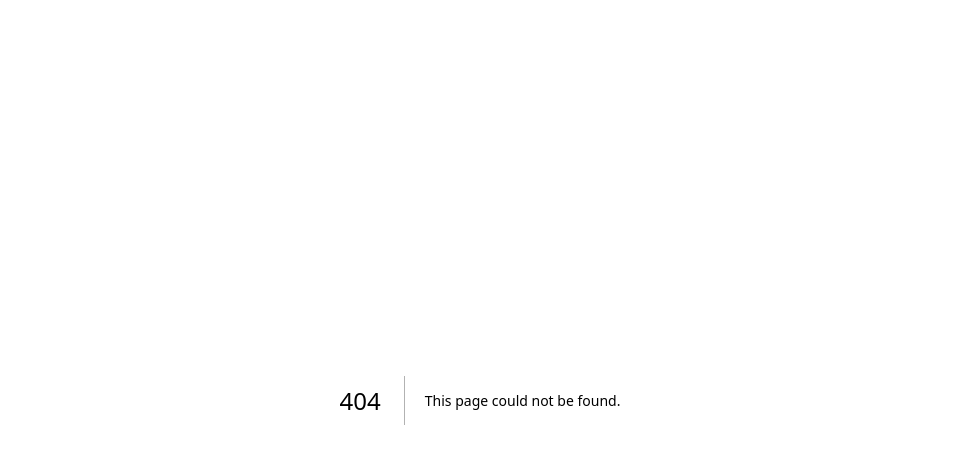
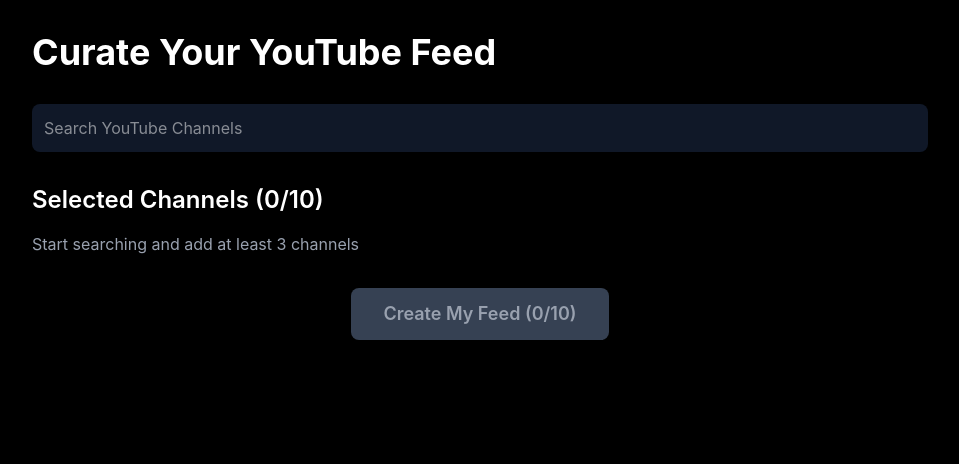
Before and after one commit to HehLul/FocusFeed, a Next.js app: page /setup in a window 1280 px wide. Before the commit this address had no page. Shown: the top 464 px of the page, without its empty margins (160-1119 px from the left). Built offline with nearby package versions, Linux system fonts and the light colour scheme.

Commit message:
ADDED setup page.

```diff
--- /dev/null
+++ b/src/app/api/youtube/search-channels/route.js
@@ -0,0 +1,38 @@
+// src/app/api/youtube/search-channels/route.js
+import { NextResponse } from 'next/server';
+
+export async function GET(request) {
+  const { searchParams } = new URL(request.url);
+  const query = searchParams.get('q');
+
+  if (!query) {
+    return NextResponse.json({
+      error: 'Search query is required'
+    }, { status: 400 });
+  }
+
+  try {
+    const apiKey = process.env.YOUTUBE_API_KEY;
+    const apiUrl = `https://www.googleapis.com/youtube/v3/search?part=snippet&type=channel&q=${encodeURIComponent(query)}&key=${apiKey}&maxResults=10`;
+
+    const response = await fetch(apiUrl, {
+      method: 'GET',
+      headers: {
+        'Content-Type': 'application/json'
+      }
+    });
+
+    if (!response.ok) {
+      throw new Error('Failed to fetch YouTube channels');
+    }
+
+    const data = await response.json();
+
+    return NextResponse.json(data);
+  } catch (error) {
+    console.error('YouTube API Error:', error);
+    return NextResponse.json({
+      error: 'Failed to search YouTube channels'
+    }, { status: 500 });
+  }
+}
--- a/src/app/page.js
+++ b/src/app/page.js
@@ -42,17 +42,17 @@ export default function Home() {
           <div className="text-2xl font-bold">FocusFeed</div>
           <div className="space-x-4">
             <button
-              className="text-white bg-transparent border border-white px-4 py-2 rounded"
+              className="text-white bg-transparent border border-white px-6 py-2   rounded"
               onClick={() => setIsSignupOpen(true)}
             >
               Log in
             </button>
-            <button
+            {/* <button
               className="text-black bg-white px-4 py-2 rounded"
               onClick={() => setIsSignupOpen(true)}
             >
               Sign up
-            </button>
+            </button> */}
           </div>
         </div>
       </nav>
--- /dev/null
+++ b/src/app/setup/page.js
@@ -0,0 +1,238 @@
+"use client";
+
+import React, { useState, useEffect } from 'react';
+import { useRouter } from 'next/navigation';
+
+export default function ChannelSetup() {
+  const router = useRouter();
+  const [searchTerm, setSearchTerm] = useState('');
+  const [searchResults, setSearchResults] = useState([]);
+  const [selectedChannels, setSelectedChannels] = useState([]);
+  const [isLoading, setIsLoading] = useState(false);
+  const [error, setError] = useState(null);
+
+  // Improved thumbnail selection function
+  const getChannelThumbnail = (channel) => {
+    const defaultThumbnail = '/default-channel-thumbnail.png';
+
+    try {
+      const thumbnails = channel.snippet?.thumbnails;
+
+      if (thumbnails) {
+        // Preference order: high > medium > default
+        if (thumbnails.high) return thumbnails.high.url;
+        if (thumbnails.medium) return thumbnails.medium.url;
+        if (thumbnails.default) return thumbnails.default.url;
+      }
+
+      return defaultThumbnail;
+    } catch (error) {
+      console.error('Thumbnail selection error:', error);
+      return defaultThumbnail;
+    }
+  };
+
+  // Debounce search to reduce API calls
+  useEffect(() => {
+    const delayDebounceFn = setTimeout(() => {
+      if (searchTerm.trim()) {
+        searchYouTubeChannels();
+      } else {
+        setSearchResults([]);
+      }
+    }, 500);
+
+    return () => clearTimeout(delayDebounceFn);
+  }, [searchTerm]);
+
+  const searchYouTubeChannels = async () => {
+    setIsLoading(true);
+    setError(null);
+    try {
+      const response = await fetch(`/api/youtube/search-channels?q=${encodeURIComponent(searchTerm)}`);
+      const data = await response.json();
+
+      // Filter only channel results
+      const channelResults = data.items.filter(item =>
+        item.id.kind === 'youtube#channel'
+      );
+
+      // Process channels
+      const processedChannels = channelResults.map((channel, index) => ({
+        id: channel.id.channelId,
+        uniqueKey: `${channel.id.channelId}-${index}`,
+        title: channel.snippet.channelTitle,
+        description: channel.snippet.description,
+        thumbnailUrl: getChannelThumbnail(channel),
+        rawChannel: channel
+      }));
+
+      setSearchResults(processedChannels);
+    } catch (error) {
+      console.error('Error searching YouTube channels:', error);
+      setError(error.message || 'Failed to search channels');
+    } finally {
+      setIsLoading(false);
+    }
+  };
+
+  const removeChannel = (channelId) => {
+    setSelectedChannels(prev =>
+      prev.filter(channel => channel.id !== channelId)
+    );
+  };
+
+  const addChannel = (channel) => {
+    // Prevent duplicate channels and limit to 10
+    if (!selectedChannels.some(c => c.id === channel.id) && selectedChannels.length < 10) {
+      setSelectedChannels(prev => [...prev, channel]);
+      setSearchTerm('');
+      setSearchResults([]);
+    }
+  };
+
+  const handleSubmit = async () => {
+    if (selectedChannels.length < 3) {
+      alert('Please select at least 3 channels');
+      return;
+    }
+
+    try {
+      const response = await fetch('/api/feed/create', {
+        method: 'POST',
+        headers: {
+          'Content-Type': 'application/json',
+        },
+        body: JSON.stringify({
+          channels: selectedChannels.map(channel => ({
+            id: channel.id,
+            title: channel.title,
+            thumbnail: channel.thumbnailUrl
+          }))
+        })
+      });
+
+      const result = await response.json();
+
+      if (result.success) {
+        router.push('/feed');
+      } else {
+        setError(result.message || 'Failed to create feed');
+      }
+    } catch (error) {
+      console.error('Error creating feed:', error);
+      setError('Failed to create feed. Please try again.');
+    }
+  };
+
+  return (
+    <div className="min-h-screen bg-black text-white p-8">
+      <div className="container mx-auto max-w-4xl">
+        <h1 className="text-4xl font-bold mb-8">Curate Your YouTube Feed</h1>
+
+        {/* Error Display */}
+        {error && (
+          <div className="bg-red-600 text-white p-4 rounded-lg mb-6">
+            {error}
+          </div>
+        )}
+
+        {/* Channel Search */}
+        <div className="mb-8 relative">
+          <input
+            type="text"
+            value={searchTerm}
+            onChange={(e) => setSearchTerm(e.target.value)}
+            placeholder="Search YouTube Channels"
+            className="w-full p-3 bg-gray-900 text-white rounded-lg focus:outline-none focus:ring-2 focus:ring-blue-500"
+          />
+
+          {/* Search Results */}
+          {searchResults.length > 0 && (
+            <div className="mt-2 bg-gray-900 rounded-lg max-h-60 overflow-y-auto">
+              {searchResults.map(channel => (
+                <div
+                  key={channel.uniqueKey}
+                  className="flex items-center p-3 hover:bg-gray-800 cursor-pointer"
+                  onClick={() => addChannel(channel)}
+                >
+                  <img
+                    src={channel.thumbnailUrl}
+                    alt={channel.title}
+                    className="w-12 h-12 rounded-full mr-4 object-cover"
+                    onError={(e) => {
+                      e.target.src = '/default-channel-thumbnail.png';
+                    }}
+                  />
+                  <div>
+                    <p className="font-semibold">{channel.title}</p>
+                    <p className="text-sm text-gray-400 line-clamp-1">
+                      {channel.description}
+                    </p>
+                  </div>
+                </div>
+              ))}
+            </div>
+          )}
+        </div>
+
+        {/* Selected Channels */}
+        <div className="mb-8">
+          <h2 className="text-2xl font-semibold mb-4">
+            Selected Channels ({selectedChannels.length}/10)
+          </h2>
+
+          {selectedChannels.length === 0 ? (
+            <p className="text-gray-400">
+              Start searching and add at least 3 channels
+            </p>
+          ) : (
+            <div className="grid grid-cols-2 md:grid-cols-3 lg:grid-cols-4 gap-4">
+              {selectedChannels.map(channel => (
+                <div
+                  key={channel.id}
+                  className="bg-gray-900 rounded-lg p-4 flex items-center"
+                >
+                  <img
+                    src={channel.thumbnailUrl}
+                    alt={channel.title}
+                    className="w-12 h-12 rounded-full mr-4 object-cover"
+                    onError={(e) => {
+                      e.target.src = '/default-channel-thumbnail.png';
+                    }}
+                  />
+                  <div className="flex-grow">
+                    <p className="font-semibold truncate">{channel.title}</p>
+                  </div>
+                  <button
+                    onClick={() => removeChannel(channel.id)}
+                    className="text-red-500 hover:text-red-700"
+                    aria-label={`Remove ${channel.title}`}
+                  >
+                    ✕
+                  </button>
+                </div>
+              ))}
+            </div>
+          )}
+        </div>
+
+        {/* Submit Button */}
+        <div className="text-center">
+          <button
+            onClick={handleSubmit}
+            disabled={selectedChannels.length < 3 || isLoading}
+            className={`
+              px-8 py-3 rounded-lg text-lg font-semibold
+              ${selectedChannels.length >= 3 && !isLoading
+                ? 'bg-white text-black hover:bg-gray-200'
+                : 'bg-gray-700 text-gray-400 cursor-not-allowed'}
+            `}
+          >
+            {isLoading ? 'Creating Feed...' : `Create My Feed (${selectedChannels.length}/10)`}
+          </button>
+        </div>
+      </div>
+    </div>
+  );
+}
```
Also changed, not shown: public/default-channel-thumbnail.png (added).
